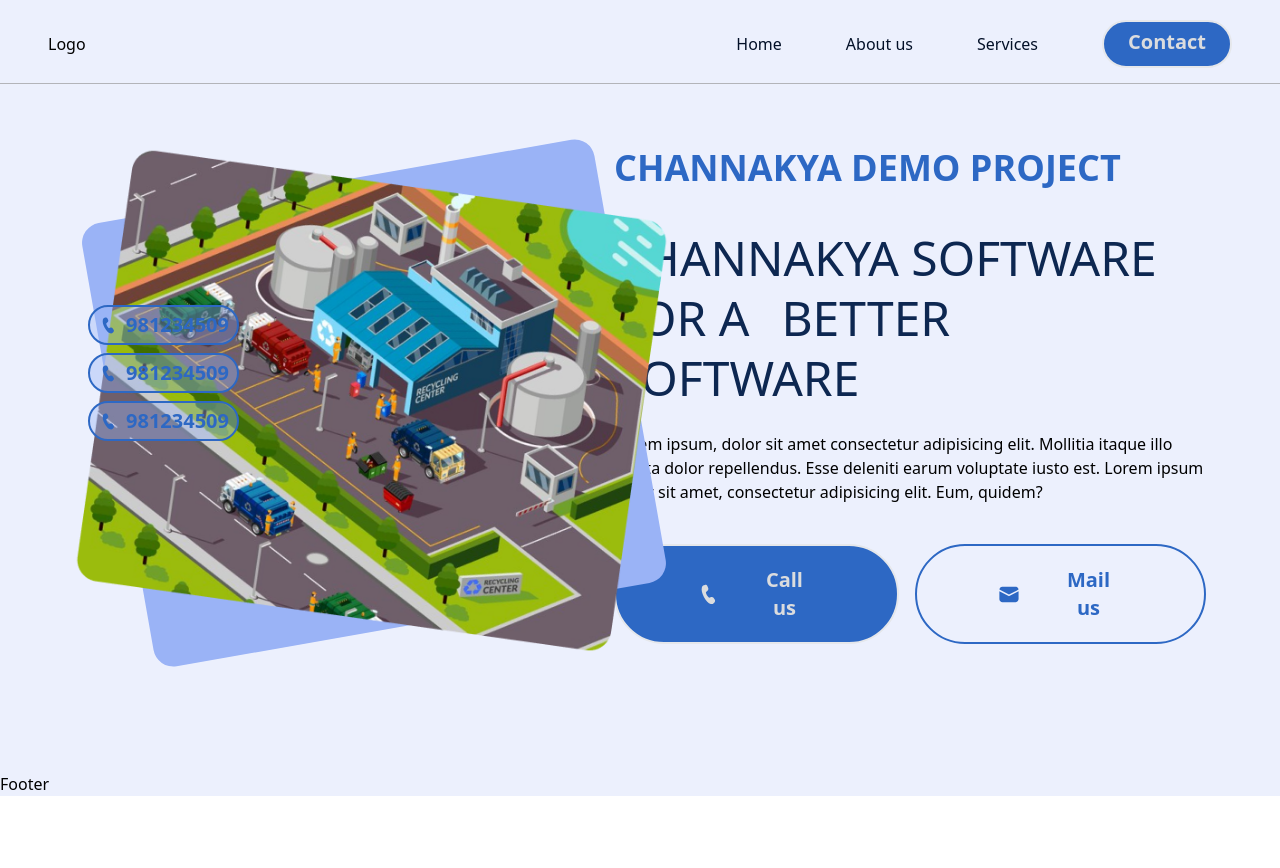
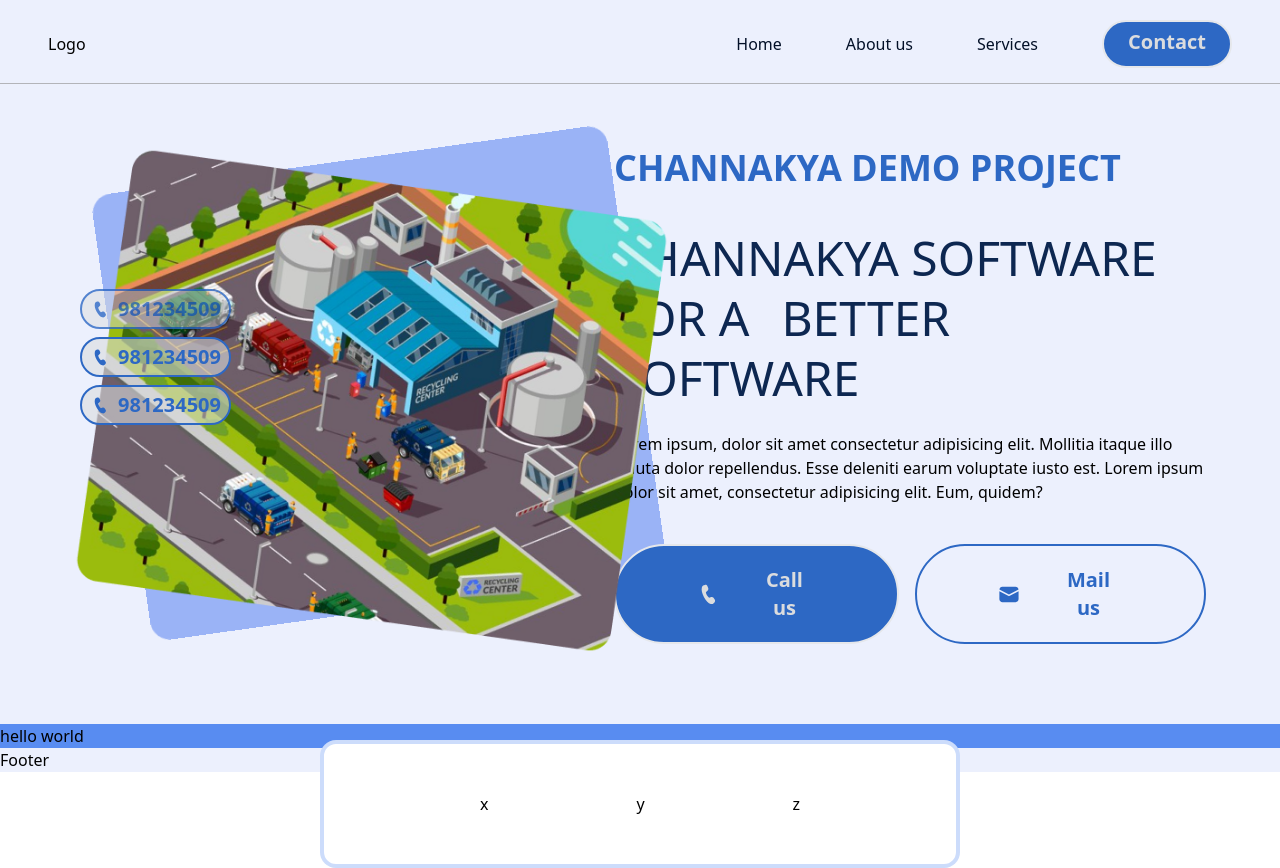
Before and after one commit to ReOrgWizards/React-Rising-Intern, a React (Vite) app: page / in a window 1280 px wide. Before the commit the page ends 800 px from the top, so only its background shows below. Built offline with nearby package versions, Linux system fonts and the light colour scheme.

Commit message:
(feat): Animation feature added

```diff
--- a/src/components/Button/Button.tsx
+++ b/src/components/Button/Button.tsx
@@ -1,5 +1,7 @@
 import { ReactNode } from "react";
 import { tv } from "tailwind-variants";
+import { motion } from "framer-motion";
+import { AnimationType } from "../../shared/type";
 
 type Props = {
   icon?: ReactNode;
@@ -7,6 +9,9 @@ type Props = {
   btnType: "primary" | "secondary" | "tertiary" | "quartinary";
   className?: string;
   size?: "sm" | "md" | "xsm";
+  initial?: AnimationType;
+  animate?: AnimationType;
+  transition?: AnimationType;
 };
 
 const button = tv({
@@ -18,7 +23,7 @@ const button = tv({
         "border-blue-primary-color-400 border-blue-primary-color-400 text-blue-primary-color-400",
       tertiary: "bg-blue-primary-color-400 text-grey-primary-color-100",
       quartinary:
-        "bg-blue-primary-color-200/40 border-blue-primary-color-400 text-blue-primary-color-400",
+        "bg-grey-primary-color-100/60 border-blue-primary-color-400 text-blue-primary-color-400 ",
     },
     size: {
       xsm: "py-1 px-2 gap-2",
@@ -28,13 +33,25 @@ const button = tv({
   },
 });
 
-export const Button = ({ icon, label, btnType, className, size }: Props) => {
+export const Button = ({
+  icon,
+  label,
+  btnType,
+  className,
+  size,
+  initial,
+  animate,
+  transition,
+}: Props) => {
   return (
-    <button
+    <motion.button
+      initial={initial}
+      animate={animate}
+      transition={transition}
       className={`${button({ color: btnType, size: size, class: className })}`}
     >
       {icon ? <span>{icon}</span> : null}
       <span className={` text-xl font-bold`}>{label}</span>
-    </button>
+    </motion.button>
   );
 };
--- a/src/components/HeroSection/HeroImage.tsx
+++ b/src/components/HeroSection/HeroImage.tsx
@@ -1,18 +1,45 @@
+import { motion } from "framer-motion";
 import CallIcon from "../../assets/icons/CallIcon";
+import {
+  animateButton1,
+  animateButton2,
+  animateButton3,
+  initialButton1,
+  initialButton2,
+  initialButton3,
+  transitionButton1,
+  transitionButton2,
+  transitionButton3,
+} from "../../shared/animation";
 import { Button } from "../Button/Button";
 import Image1 from "./../../assets/images/image-1.png";
 
 const HeroImage = () => {
   return (
-    <div>
-      <img
+    <motion.div
+      initial={{ opacity: 0 }}
+      animate={{ opacity: 1 }}
+      transition={{ duration: 0.5 }}
+    >
+      <motion.img
+        initial={{ rotate: "-8deg" }}
+        animate={{ rotate: "0deg" }}
+        transition={{ duration: 1 }}
         src={Image1}
         alt="Image"
         className="absolute z-10 w-[595px] translate-y-[-20]"
       />
-      <div className="h-[450px] w-[520px] translate-x-[40px] translate-y-[30px] rotate-[-10deg] rounded-md bg-blue-primary-color-200"></div>
-      <div className="absolute left-6 top-[28%] z-20 flex flex-col items-center justify-center gap-2">
+      <motion.div
+        initial={{ rotate: "0deg", translateX: "45px", translateY: "10px" }}
+        animate={{ rotate: "-8deg", translateX: "45px", translateY: "10px" }}
+        transition={{ duration: 1 }}
+        className="h-[450px] w-[520px] rotate-[-10deg] rounded-md bg-blue-primary-color-200"
+      ></motion.div>
+      <div className="absolute left-20 top-[32%] z-20 flex flex-col items-center justify-center gap-2">
         <Button
+          initial={initialButton1}
+          animate={animateButton1}
+          transition={transitionButton1}
           icon={
             <CallIcon
               width={20}
@@ -26,6 +53,9 @@ const HeroImage = () => {
         />
 
         <Button
+          initial={initialButton2}
+          animate={animateButton2}
+          transition={transitionButton2}
           icon={
             <CallIcon
               width={20}
@@ -39,6 +69,9 @@ const HeroImage = () => {
         />
 
         <Button
+          initial={initialButton3}
+          animate={animateButton3}
+          transition={transitionButton3}
           icon={
             <CallIcon
               width={20}
@@ -51,7 +84,7 @@ const HeroImage = () => {
           size="xsm"
         />
       </div>
-    </div>
+    </motion.div>
   );
 };
 
--- a/src/components/HeroSection/Overview.tsx
+++ b/src/components/HeroSection/Overview.tsx
@@ -1,25 +1,46 @@
 import CallIcon from "../../assets/icons/CallIcon";
 import MailIcon from "../../assets/icons/MailIcon";
 import { Button } from "../Button/Button";
+import { motion } from "framer-motion";
 
 const Overview = () => {
   return (
     <div className="flex h-full w-[37rem] flex-col justify-start gap-10">
-      <h1 className="text-4xl font-bold uppercase text-blue-primary-color-400">
+      <motion.h1
+        initial={{ opacity: 0, x: "-2rem" }}
+        animate={{ opacity: 1, x: "0rem" }}
+        transition={{ duration: 0.5 }}
+        className="text-4xl font-bold uppercase text-blue-primary-color-400"
+      >
         Channakya Demo Project
-      </h1>
-      <h2 className="w-[36rem] text-5xl uppercase leading-[60px] text-blue-primary-color-600">
+      </motion.h1>
+      <motion.h2
+        initial={{ opacity: 0, x: "2rem" }}
+        animate={{ opacity: 1, x: "0rem" }}
+        transition={{ duration: 0.5 }}
+        className="w-[36rem] text-5xl uppercase leading-[60px] text-blue-primary-color-600"
+      >
         <span className="block">Channakya Software</span>
         <span className="rounded-md py-2 pr-4">for a</span>
         <span className="rounded-md px-4 ">Better Software</span>
-      </h2>
-      <p className="mt-[-1rem] text-xsm">
+      </motion.h2>
+      <motion.p
+        initial={{ opacity: 0, x: "-2rem" }}
+        animate={{ opacity: 1, x: "0rem" }}
+        transition={{ duration: 0.5 }}
+        className="mt-[-1rem] text-xsm"
+      >
         Lorem ipsum, dolor sit amet consectetur adipisicing elit. Mollitia
         itaque illo soluta dolor repellendus. Esse deleniti earum voluptate
         iusto est. Lorem ipsum dolor sit amet, consectetur adipisicing elit.
         Eum, quidem?
-      </p>
-      <div className=" flex items-center gap-4">
+      </motion.p>
+      <motion.div
+        initial={{ opacity: 0, y: "2rem" }}
+        animate={{ opacity: 1, y: "0rem" }}
+        transition={{ duration: 0.5 }}
+        className=" flex items-center gap-4"
+      >
         <Button
           icon={
             <CallIcon
@@ -42,7 +63,7 @@ const Overview = () => {
           label="Mail us"
           btnType="secondary"
         />
-      </div>
+      </motion.div>
     </div>
   );
 };
--- /dev/null
+++ b/src/components/Services/Services.tsx
@@ -0,0 +1,5 @@
+function Services() {
+  return <div className="w-full bg-blue-primary-color-300">hello world</div>;
+}
+
+export default Services;
--- /dev/null
+++ b/src/components/WorkCount/WorkCount.tsx
@@ -0,0 +1,11 @@
+function WorkCount() {
+  return (
+    <div className="absolute top-4 flex w-[40rem]  items-center justify-evenly gap-10 rounded-sm border-4 border-blue-primary-color-300/30 bg-white p-12">
+      <span>x</span>
+      <span>y</span>
+      <span>z</span>
+    </div>
+  );
+}
+
+export default WorkCount;
--- a/src/layout/AppLayout.tsx
+++ b/src/layout/AppLayout.tsx
@@ -6,7 +6,7 @@ function AppLayout() {
   return (
     <div className="bg-blue-primary-color-0">
       <Navbar />
-      <main className="p-16 ">
+      <main className="">
         <Outlet />
       </main>
       <Footer />
--- a/src/pages/Home/Home.tsx
+++ b/src/pages/Home/Home.tsx
@@ -1,12 +1,20 @@
 import HeroImage from "../../components/HeroSection/HeroImage";
 import Overview from "../../components/HeroSection/Overview";
+import Services from "../../components/Services/Services";
+import WorkCount from "../../components/WorkCount/WorkCount";
 
 const Home = () => {
   return (
-    <section className="relative flex h-[70vh] w-full items-start justify-around">
-      <HeroImage />
-      <Overview />
-    </section>
+    <>
+      <section className="relative flex h-[80vh] w-full items-start justify-around p-16">
+        <HeroImage />
+        <Overview />
+      </section>
+      <section className="relative flex items-center justify-center">
+        <WorkCount />
+        <Services />
+      </section>
+    </>
   );
 };
 
--- /dev/null
+++ b/src/shared/animation.ts
@@ -0,0 +1,46 @@
+import { AnimationType } from "./type";
+
+export const initialButton1: AnimationType = {
+  opacity: 0,
+  x: "-10rem",
+};
+
+export const animateButton1: AnimationType = {
+  opacity: 0.8,
+  x: "0rem",
+};
+
+export const transitionButton1: AnimationType = {
+  duration: 1,
+  delay: 1.7,
+};
+
+export const initialButton2: AnimationType = {
+  opacity: 0,
+  x: "-10rem",
+};
+
+export const animateButton2: AnimationType = {
+  opacity: 1,
+  x: "0rem",
+};
+
+export const transitionButton2: AnimationType = {
+  duration: 1.3,
+  delay: 1.9,
+};
+
+export const initialButton3: AnimationType = {
+  opacity: 0,
+  x: "-10rem",
+};
+
+export const animateButton3: AnimationType = {
+  opacity: 1,
+  x: "0rem",
+};
+
+export const transitionButton3: AnimationType = {
+  duration: 1.6,
+  delay: 2.1,
+};
--- /dev/null
+++ b/src/shared/type.ts
@@ -0,0 +1,8 @@
+export type AnimationType = {
+  opacity?: number;
+  scale?: number;
+  duration?: number;
+  x?: string;
+  y?: string;
+  delay?: number;
+};
--- a/tailwind.config.js
+++ b/tailwind.config.js
@@ -27,7 +27,7 @@ export default {
 
       fontFamily: {
         lato: ["Lato"],
-        comfortaa: ["Comfortaa", "Sans-serif"],
+        comfortaa: ["Comfortaa"],
       },
 
       borderRadius: {
```
